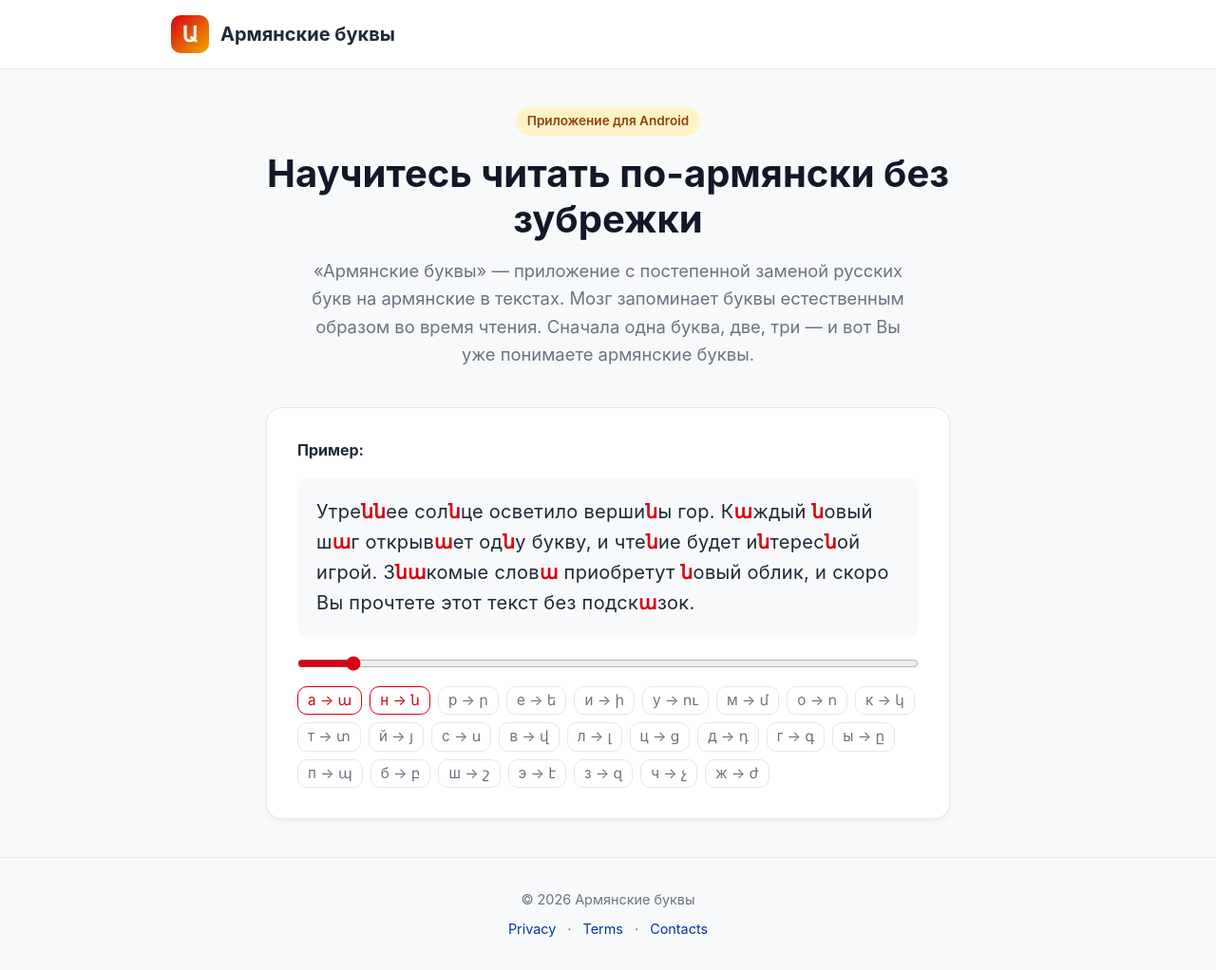
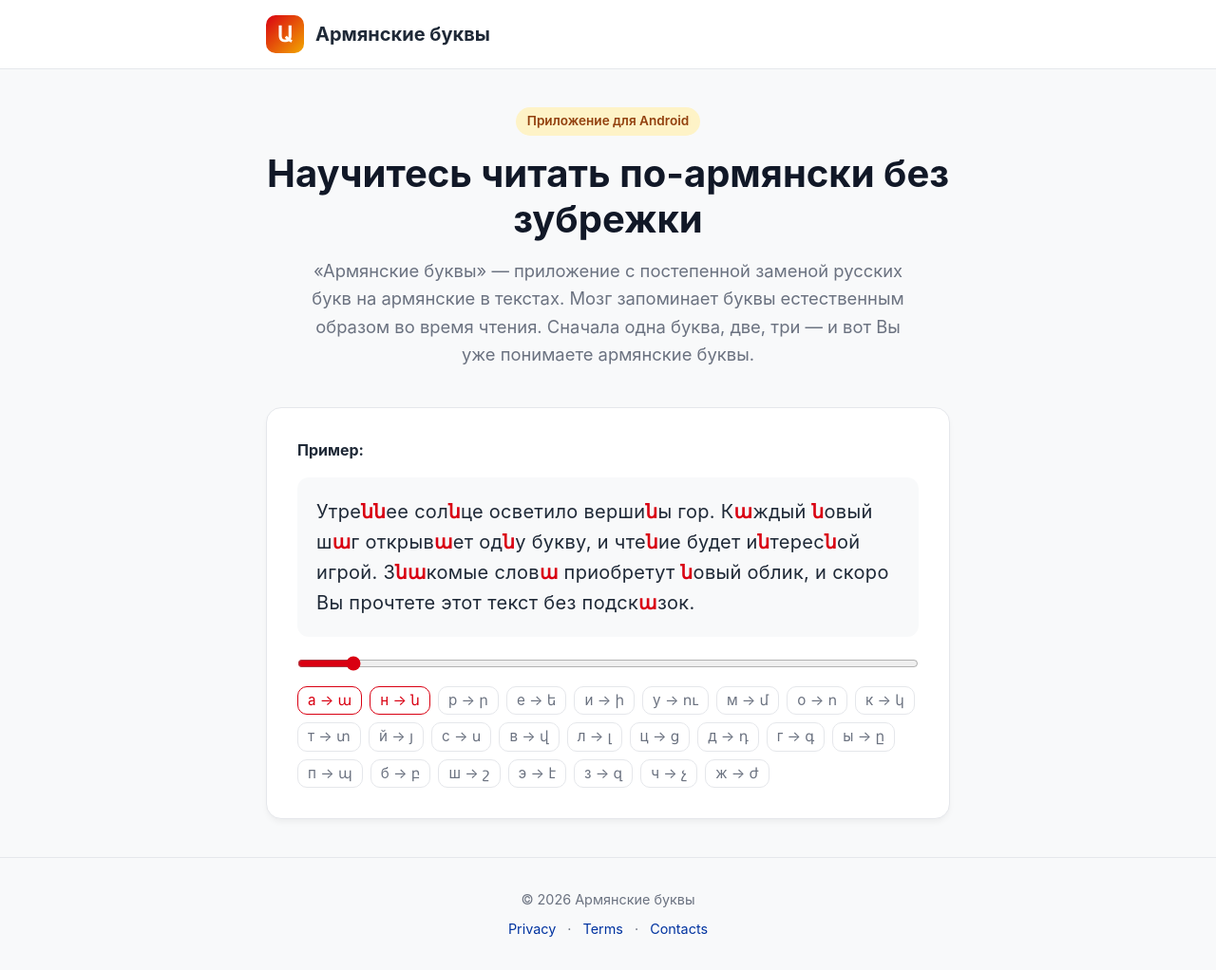
Before and after one commit to fowon/fowon.github.io, a Jekyll site: the page built from index.html, in a window 1280 px wide. Shown: the whole page at 95% size. Built offline with Jekyll 4.4.1, drawn with Linux system fonts in a browser that asks for light colours.

Commit message:
Update style.css

```diff
--- a/assets/style.css
+++ b/assets/style.css
@@ -1,7 +1,7 @@
-:root{--primary:#D90012;--secondary:#0033A0;--accent:#F2A800;--bg:#F8F9FA;--surface:#FFFFFF;--text:#1F2937;--text-muted:#6B7280;--border:#E5E7EB}
+:root{--primary:#D90012;--secondary:#0033A0;--accent:#F2A800;--bg:#F8F9FA;--surface:#FFFFFF;--text:#1F2937;--text-muted:#6B7280;--border:#E5E7EB;--w:760px;--gutter:20px}
 *{box-sizing:border-box;margin:0;padding:0}
 body{font-family:-apple-system,BlinkMacSystemFont,"Segoe UI",Roboto,Helvetica,Arial,sans-serif;background:var(--bg);color:var(--text);line-height:1.6}
-.container{max-width:960px;margin:0 auto;padding:0 20px}
+.container{max-width:var(--w);margin:0 auto;padding:0 var(--gutter)}
 header{background:var(--surface);border-bottom:1px solid var(--border);padding:16px 0}
 .logo{display:inline-flex;align-items:center;gap:12px;font-weight:700;font-size:1.25rem;color:var(--text);text-decoration:none}
 .logo-icon{width:40px;height:40px;background:linear-gradient(135deg,var(--primary),var(--accent));color:#fff;border-radius:10px;display:flex;align-items:center;justify-content:center;font-size:1.4rem;font-weight:bold}
@@ -11,12 +11,12 @@ h1{font-size:2.5rem;line-height:1.2;margin-bottom:16px;color:#111827}
 .subtitle{font-size:1.15rem;color:var(--text-muted);max-width:640px;margin:0 auto 32px}
 .btn-google-play{display:inline-flex;align-items:center;gap:10px;background:#111827;color:#fff;padding:14px 28px;border-radius:12px;text-decoration:none;font-weight:600;transition:transform .2s,background .2s}
 .btn-google-play:hover{background:#374151;transform:translateY(-2px)}
-.demo-card{background:var(--surface);border:1px solid var(--border);border-radius:16px;padding:32px;margin:40px auto 0;max-width:720px;box-shadow:0 4px 6px -1px rgba(0,0,0,.05);text-align:left}
+.demo-card{background:var(--surface);border:1px solid var(--border);border-radius:16px;padding:32px;margin:40px 0 0;box-shadow:0 4px 6px -1px rgba(0,0,0,.05);text-align:left}
 .demo-header{display:flex;justify-content:space-between;align-items:center;margin-bottom:16px;flex-wrap:wrap;gap:10px}
 .demo-text{font-size:1.25rem;padding:20px;background:var(--bg);border-radius:12px;min-height:90px;letter-spacing:.3px}
 .arm-char{color:var(--primary);font-weight:600}
 input[type=range]{display:block;width:100%;margin-top:20px;accent-color:var(--primary)}
-.doc{max-width:720px;margin:0 auto;padding:40px 20px}
+.doc{max-width:var(--w);margin:0 auto;padding:40px var(--gutter)}
 .doc h1{font-size:2rem}
 .doc h2{font-size:1.25rem;margin:28px 0 8px}
 .doc p,.doc li{color:var(--text-muted);margin-bottom:10px}
@@ -25,7 +25,13 @@ input[type=range]{display:block;width:100%;margin-top:20px;accent-color:var(--pr
 footer{border-top:1px solid var(--border);padding:32px 0;text-align:center;color:var(--text-muted);font-size:.9rem}
 footer a,.doc a{color:var(--secondary);text-decoration:none}
 footer a{margin:0 8px}
-@media (max-width:600px){h1{font-size:1.9rem}}
+@media (max-width:600px){
+  :root{--gutter:14px}
+  h1{font-size:1.9rem}
+  .hero{padding:28px 0}
+  .demo-card{padding:14px;border-radius:12px}
+  .demo-text{padding:12px;font-size:1.1rem;min-height:0}
+}
 .chips{display:flex;flex-wrap:wrap;gap:8px;margin-top:16px}
 .chip{border:1px solid var(--border);border-radius:10px;padding:2px 10px;font-size:.95rem;color:var(--text-muted)}
 .chip.on{border-color:var(--primary);color:var(--primary)}
```
